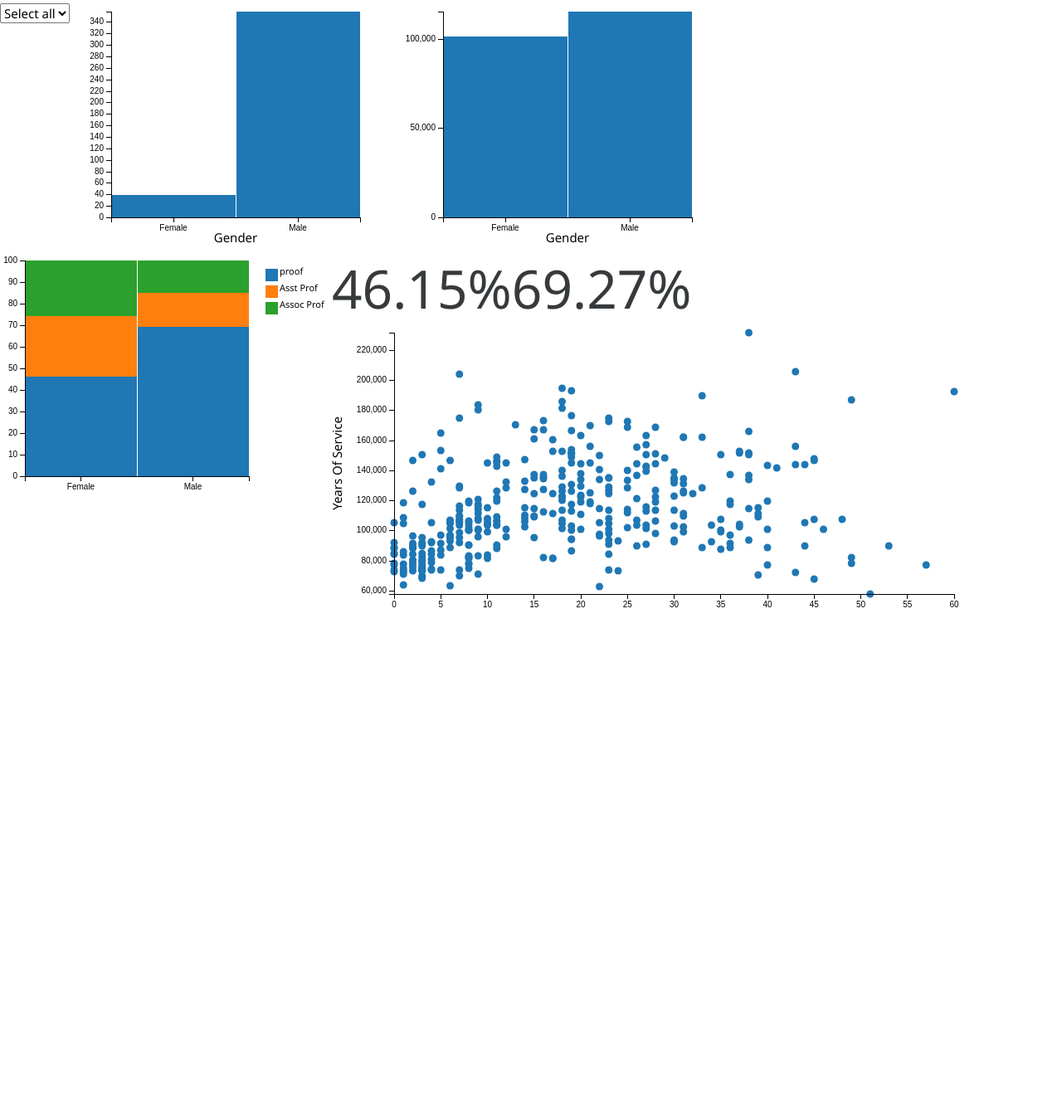
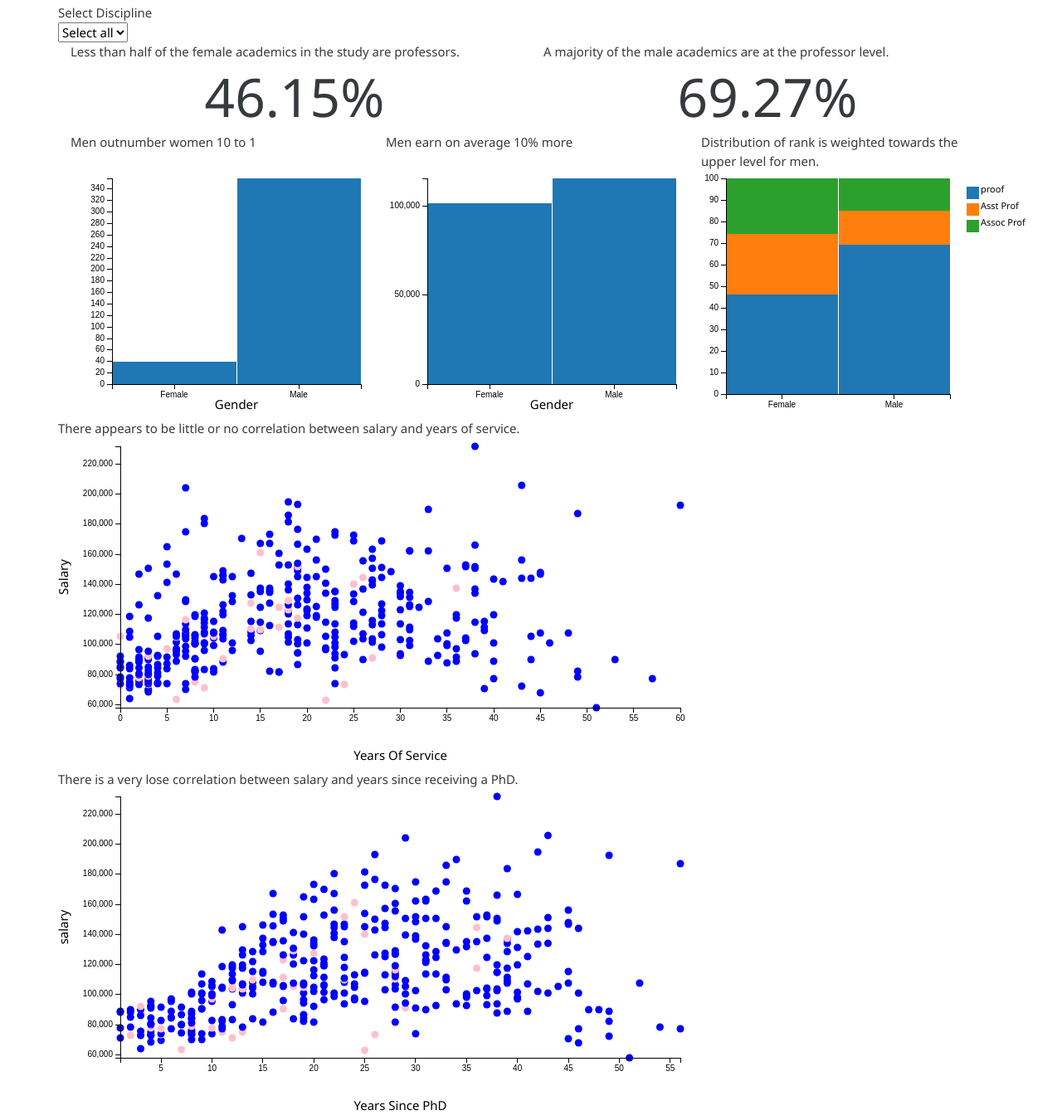
Before and after one commit to StephenWhittington/Dashboard-Mini-Project, a plain HTML site: page index.html in a window 1280 px wide. Shown: the part 49-1399 px from the top of the page at 83% size. Before the commit the page ends 840 px from the top, so only its background shows below. Drawn offline with Linux system fonts and the light colour scheme.

Commit message:
created rows and text and put barcharts inside the rows, with boostrap columns.

```diff
--- a/index.html
+++ b/index.html
@@ -21,20 +21,61 @@
 
 <body>
 
-    <h1>Gender In Academia</h1>
+    <div class="container">
 
-    <div id="discipline-selector"></div>
+        <div class="row">
+            <h1>Gender In Academia</h1>
+        </div>
 
-    <div id="gender-balance"></div>
+        <div class="row">
+            <div class="col-md-offset-5">Select Discipline</div>
+        </div>
 
-    <div id="average-salary"></div>
+        <div class="row">
+            <div class="col-md-offset-5" id="discipline-selector"></div>
+        </div>
 
-    <div id="rank-distribution"></div>
+        <div class="row">
+            <div class="col-md-6"> Less than half of the female academics in the study are professors.</div>
+            <div class="col-md-6"> A majority of the male academics are at the professor level.</div>
+        </div>
 
-    <div class="number-box" id="percentage-of-women-professors"></div>
-    <div class="number-box" id="percentage-of-men-professors"></div>
+        <div class="row">
+            <div class="col-md-6 number-box" id="percentage-of-women-professors"></div>
+            <div class="col-md-6 number-box" id="percentage-of-men-professors"></div>
+        </div>
 
-    <div id="service-salary"></div>
+        <div class="row">
+            <div class="col-md-4">Men outnumber women 10 to 1</div>
+            <div class="col-md-4">Men earn on average 10% more</div>
+            <div class="col-md-4">Distribution of rank is weighted towards the upper level for men.</div>
+        </div>
+
+        <div class="row">
+            <div class="col-md-4" id="gender-balance"></div>
+
+            <div class="col-md-4" id="average-salary"></div>
+
+            <div class="col-md-4" id="rank-distribution"></div>
+        </div>
+
+
+        <div class="row">
+            <div class="col-md-offset-2">There appears to be little or no correlation between salary and years of service.</div>
+        </div>
+        <div class="row">
+            <div class="col-md-offset-2" id="service-salary"></div>
+        </div>
+
+
+        <div class="row">
+            <div class="col-md-offset-2">There is a very lose correlation between salary and years since receiving a PhD.</div>
+        </div>
+        <div class="row">
+            <div class="col-md-offset-2" id="phd-salary"></div>
+        </div>
+    </div>
+
 
 </body>
 
--- a/static/js/graph.js
+++ b/static/js/graph.js
@@ -7,6 +7,7 @@ function makeGraphs(error, salaryData) {
 
     salaryData.forEach(function(d) {
         d.salary = parseInt(d.salary);
+        d.yrs_since_phd = parseInt(d["yrs.since.phd"]);
         d.yrs_service = parseInt(d["yrs.service"]);
     })
 
@@ -20,6 +21,7 @@ function makeGraphs(error, salaryData) {
     show_rank_distribution(ndx);
 
     show_service_to_salary_correlation(ndx);
+    show_phd_to_salary_correlation(ndx);
 
     dc.renderAll();
 }
@@ -190,9 +192,14 @@ function show_rank_distribution(ndx) {
 }
 
 function show_service_to_salary_correlation(ndx) {
+
+    var genderColors = d3.scale.ordinal()
+        .domain(["Female", "Male"])
+        .range(["pink", "blue"]);
+
     var yrserviceDim = ndx.dimension(dc.pluck("yrs_service"));
     var experienceDim = ndx.dimension(function (d) {
-        return [d.yrs_service, d.salary];
+        return [d.yrs_service, d.salary, d.rank, d.sex];
     });
     var experienceSalaryGroup = experienceDim.group();
 
@@ -206,11 +213,52 @@ function show_service_to_salary_correlation(ndx) {
         .brushOn(false)
         .symbolSize(8)
         .clipPadding(10)
-        .yAxisLabel("Years Of Service")
+        .yAxisLabel("Salary")
+        .xAxisLabel("Years Of Service")
         .title(function(d){
-            return "Earned " + d.key[1];
+            return d.key[2] + "earned " + d.key[1];
         })
+        .colorAccessor(function(d){
+            return d.key[3];
+        })
+        .colors(genderColors)
         .dimension(experienceDim)
         .group(experienceSalaryGroup)
         .margins({top: 10, right: 50, bottom: 75, left: 75});
 }
+
+function show_phd_to_salary_correlation(ndx) {
+
+    var genderColors = d3.scale.ordinal()
+        .domain(["Female", "Male"])
+        .range(["pink", "blue"]);
+
+    var pDim = ndx.dimension(dc.pluck("yrs_since_phd"));
+    var phdDim = ndx.dimension(function (d) {
+        return [d.yrs_since_phd, d.salary, d.rank, d.sex];
+    });
+    var phdSalaryGroup = phdDim.group();
+
+    var minPhd = pDim.bottom(1)[0].yrs_since_phd;
+    var maxPhd = pDim.top(1)[0].yrs_since_phd;
+
+    dc.scatterPlot("#phd-salary")
+        .width(800)
+        .height(400)
+        .x(d3.scale.linear().domain([minPhd, maxPhd]))
+        .brushOn(false)
+        .symbolSize(8)
+        .clipPadding(10)
+        .xAxisLabel("Years Since PhD")
+        .yAxisLabel("salary")
+        .title(function(d){
+            return d.key[2] + "earned " + d.key[1];
+        })
+        .colorAccessor(function(d){
+            return d.key[3];
+        })
+        .colors(genderColors)
+        .dimension(phdDim)
+        .group(phdSalaryGroup)
+        .margins({top: 10, right: 50, bottom: 75, left: 75});
+}
```
